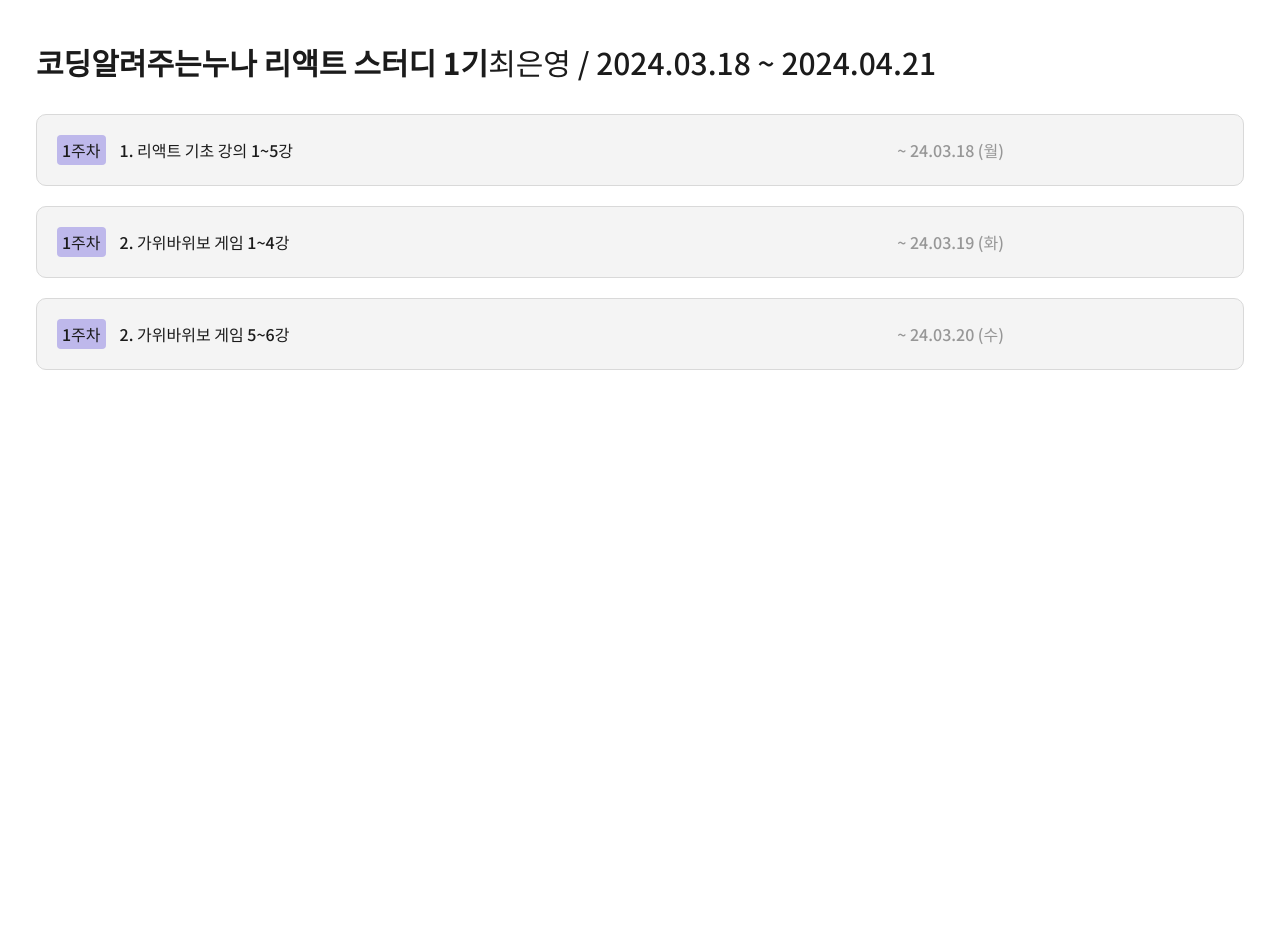
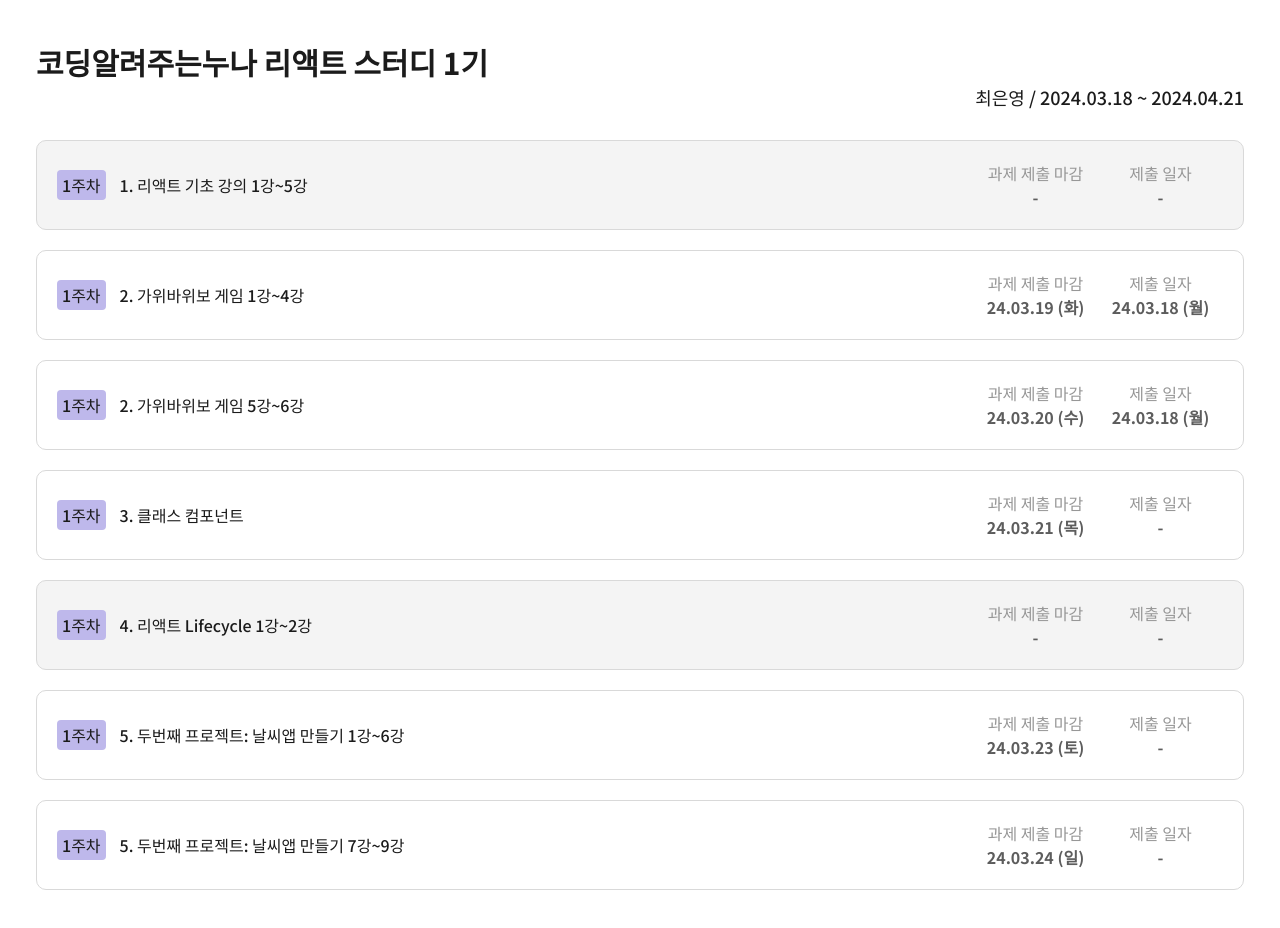
Before and after one commit to atelier2430/study_noona, a React (Create React App) app: page / in a window 1280 px wide. Shown: the top 928 px of the page. Before the commit the page ends 800 px from the top, so only its background shows below. Built offline with nearby package versions, Linux system fonts and the light colour scheme.

Commit message:
[MODIFY] 인덱스 페이지 컴포넌트 추가
'인덱스 페이지 리스트 항목 반복문 처리'
'TODO: 강의 정보 데이터를 컴포넌트 파일에서 변수로 사용하지 않고 constant나 firestore 등으로 뺄 예정'

```diff
--- /dev/null
+++ b/src/component/IndexList.js
@@ -0,0 +1,30 @@
+import React from 'react';
+import { Link } from 'react-router-dom';
+
+function IndexList({
+  week, title, dueDate, submittedDate, url,
+}) {
+  return (
+    <li className={`item ${dueDate && 'has-assign'}`}>
+      <Link to={url}>
+        <span className={`tag tag0${week}`}>
+          {week}
+          주차
+        </span>
+        <span className="title">{title}</span>
+        <span className="date-area">
+          <span className="date">
+            <span>과제 제출 마감</span>
+            <span>{dueDate || '-'}</span>
+          </span>
+          <span className="date">
+            <span>제출 일자</span>
+            <span>{submittedDate || '-'}</span>
+          </span>
+        </span>
+      </Link>
+    </li>
+  );
+}
+
+export default IndexList;
--- a/src/pages/Index.js
+++ b/src/pages/Index.js
@@ -1,38 +1,77 @@
-import React from 'react'
-import { Link } from "react-router-dom"
+import React from 'react';
+import IndexList from '../component/IndexList';
 
-const Index = () => {
+function Index() {
+  const assignmentArray = [
+    {
+      week: 1,
+      title: '1. 리액트 기초 강의 1강~5강',
+      dueDate: '',
+      submittedDate: '',
+      url: '',
+    },
+    {
+      week: 1,
+      title: '2. 가위바위보 게임 1강~4강',
+      dueDate: '24.03.19 (화)',
+      submittedDate: '24.03.18 (월)',
+      url: 'rock-paper-scissors',
+    },
+    {
+      week: 1,
+      title: '2. 가위바위보 게임 5강~6강',
+      dueDate: '24.03.20 (수)',
+      submittedDate: '24.03.18 (월)',
+      url: 'rock-paper-scissors',
+    },
+    {
+      week: 1,
+      title: '3. 클래스 컴포넌트',
+      dueDate: '24.03.21 (목)',
+      submittedDate: '',
+      url: '',
+    },
+    {
+      week: 1,
+      title: '4. 리액트 Lifecycle 1강~2강',
+      dueDate: '',
+      submittedDate: '',
+      url: '',
+    },
+    {
+      week: 1,
+      title: '5. 두번째 프로젝트: 날씨앱 만들기 1강~6강',
+      dueDate: '24.03.23 (토)',
+      submittedDate: '',
+      url: '',
+    },
+    {
+      week: 1,
+      title: '5. 두번째 프로젝트: 날씨앱 만들기 7강~9강',
+      dueDate: '24.03.24 (일)',
+      submittedDate: '',
+      url: '',
+    },
+  ];
   return (
     <div className="wrap">
-        <h1>
-            <strong>코딩알려주는누나 리액트 스터디 1기</strong>
-            <span>최은영 / 2024.03.18 ~ 2024.04.21</span>
-        </h1>
-        <ul className="list">
-            <li className="item">
-                <Link to="/">
-                    <span className="tag tag01">1주차</span>
-                    <span className="title">1. 리액트 기초 강의 1~5강</span>
-                    <span className="date">~ 24.03.18 (월)</span>
-                </Link>
-            </li>
-            <li className="item">
-                <Link to="rock-paper-scissors">
-                    <span className="tag tag01">1주차</span>
-                    <span className="title">2. 가위바위보 게임 1~4강</span>
-                    <span className="date">~ 24.03.19 (화)</span>
-                </Link>
-            </li>
-            <li className="item">
-                <Link to="rock-paper-scissors">
-                    <span className="tag tag01">1주차</span>
-                    <span className="title">2. 가위바위보 게임 5~6강</span>
-                    <span className="date">~ 24.03.20 (수)</span>
-                </Link>
-            </li>
-        </ul>
+      <h1>
+        <strong>코딩알려주는누나 리액트 스터디 1기</strong>
+        <div>최은영 / 2024.03.18 ~ 2024.04.21</div>
+      </h1>
+      <ul className="list">
+        {assignmentArray.map((assignment) => (
+          <IndexList
+            week={assignment.week}
+            title={assignment.title}
+            dueDate={assignment.dueDate}
+            submittedDate={assignment.submittedDate}
+            url={assignment.url}
+          />
+        ))}
+      </ul>
     </div>
-  )
+  );
 }
 
-export default Index
+export default Index;
```
